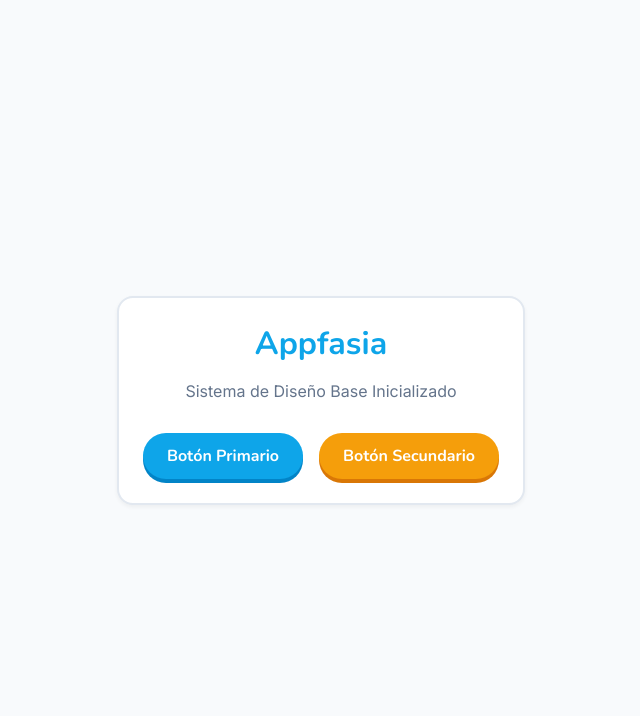
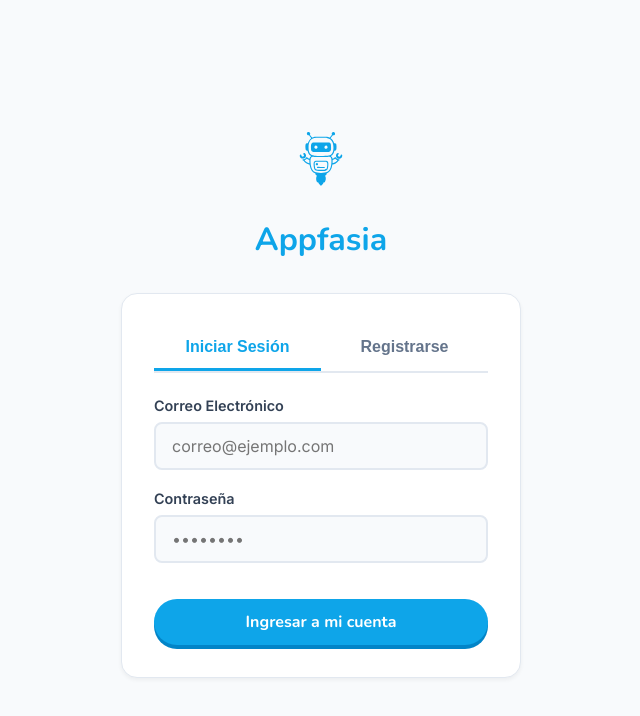
Before and after one commit to JVR-07/Appfasia-Prototype, a React (Vite) app in the folder frontend/: page / in a window 1280 px wide. Shown: the top 716 px of the page, without its empty margins (319-959 px from the left). Built offline with nearby package versions, Linux system fonts and the light colour scheme.

Commit message:
feat(app): implement client-side routing
Integrates react-router-dom to manage application navigation.
Sets up routes for authentication and a protected dashboard.
Introduces a ProtectedRoute component to guard access based on user authentication status.
Adds base styles for forms.

```diff
--- a/frontend/src/App.tsx
+++ b/frontend/src/App.tsx
@@ -1,22 +1,35 @@
+import {
+  BrowserRouter as Router,
+  Routes,
+  Route,
+  Navigate,
+} from "react-router-dom";
+import { AuthPage } from "./pages/parent/AuthPage";
+import { Dashboard } from "./pages/parent/Dashboard";
+import { useAuthStore } from "./store/useAuthStore";
 import "./App.css";
+
+const ProtectedRoute = ({ children }: { children: JSX.Element }) => {
+  const isAuthenticated = useAuthStore((state) => state.isAuthenticated);
+  return isAuthenticated ? children : <Navigate to="/" />;
+};
 
 function App() {
   return (
-    <div className="app-container">
-      <div className="card text-center">
-        <h1 style={{ marginBottom: "1rem", color: "var(--color-primary)" }}>
-          Appfasia
-        </h1>
-        <p style={{ marginBottom: "2rem", color: "var(--color-text-muted)" }}>
-          Sistema de Diseño Base Inicializado
-        </p>
-
-        <div style={{ display: "flex", gap: "1rem", justifyContent: "center" }}>
-          <button className="btn btn-primary">Botón Primario</button>
-          <button className="btn btn-secondary">Botón Secundario</button>
-        </div>
-      </div>
-    </div>
+    <Router>
+      <Routes>
+        <Route path="/" element={<AuthPage />} />
+        <Route
+          path="/dashboard"
+          element={
+            <ProtectedRoute>
+              <Dashboard />
+            </ProtectedRoute>
+          }
+        />
+        <Route path="*" element={<Navigate to="/" />} />
+      </Routes>
+    </Router>
   );
 }
 
--- a/frontend/src/index.css
+++ b/frontend/src/index.css
@@ -125,6 +125,41 @@ a {
   background-color: var(--color-surface);
   border-radius: var(--radius-md);
   box-shadow: var(--shadow-sm);
-  padding: 1.5rem;
+  padding: 2rem;
+  border: 1px solid #e2e8f0;
+}
+
+/* =========================================
+   Formularios
+   ========================================= */
+
+.form-group {
+  margin-bottom: 1.25rem;
+  text-align: left;
+}
+
+.form-label {
+  display: block;
+  margin-bottom: 0.5rem;
+  font-weight: 600;
+  color: var(--color-text-main);
+  font-size: 0.9rem;
+}
+
+.form-input {
+  width: 100%;
+  padding: 0.75rem 1rem;
   border: 2px solid #e2e8f0;
+  border-radius: var(--radius-sm);
+  font-family: inherit;
+  font-size: 1rem;
+  transition: all 0.2s ease;
+  outline: none;
+  background-color: #f8fafc;
 }
+
+.form-input:focus {
+  border-color: var(--color-primary);
+  background-color: var(--color-surface);
+  box-shadow: 0 0 0 3px rgba(14, 165, 233, 0.15);
+}
```
